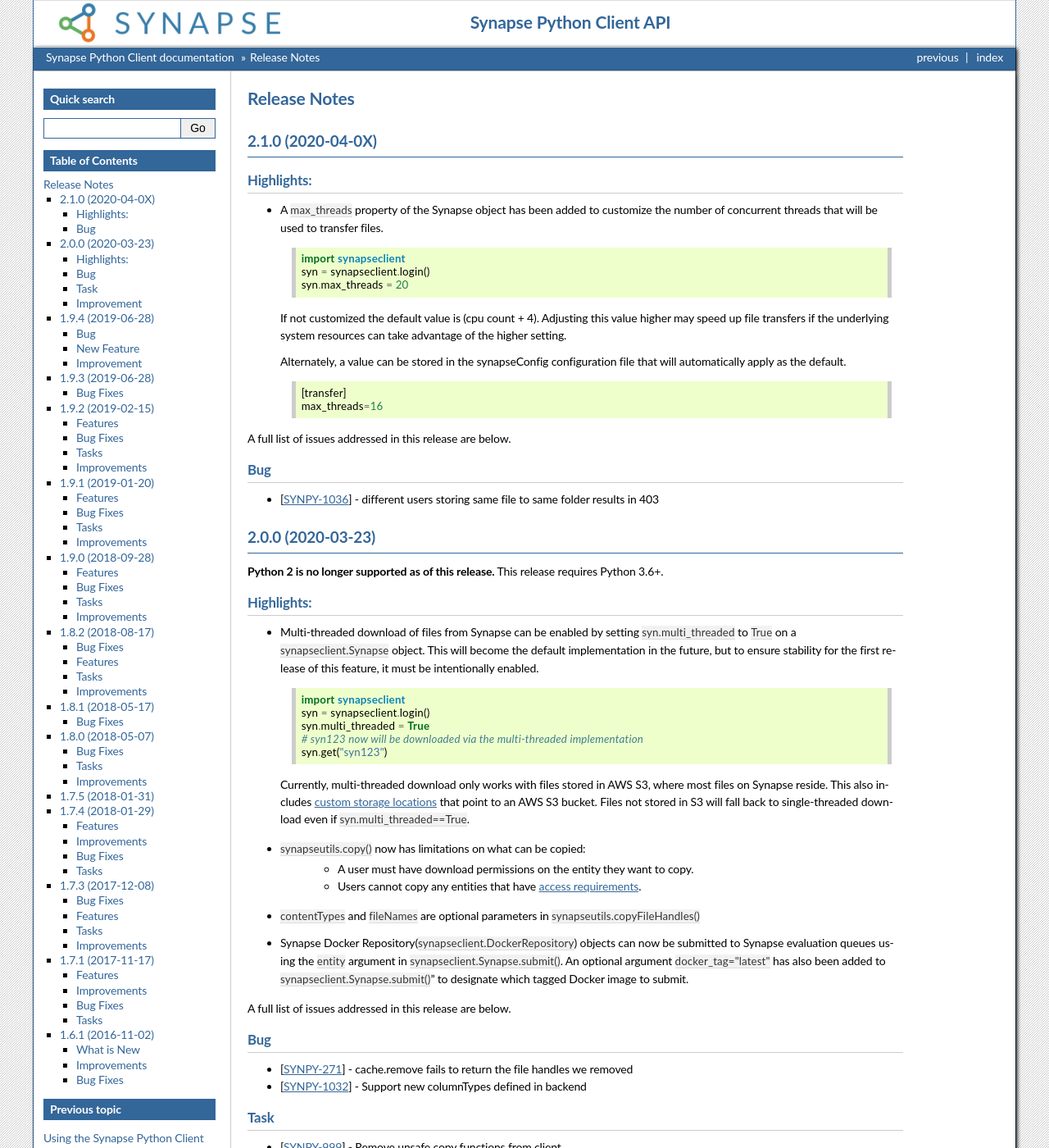
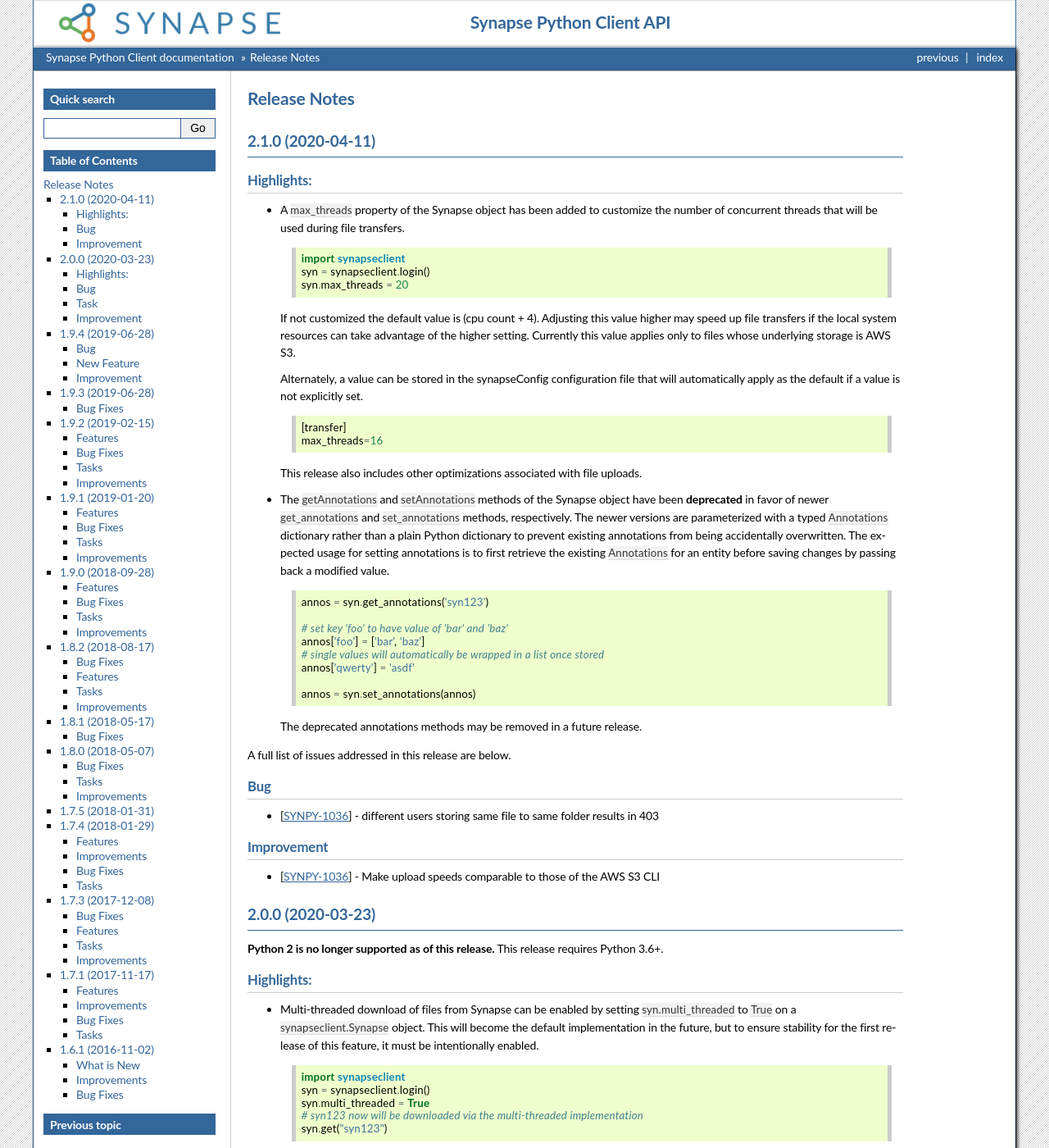
Before and after one commit to Sage-Bionetworks/synapsePythonClient, a Sphinx documentation site: the page built from docs/news.rst, in a window 1280 px wide and 1400 px high. Shown: the whole window at 82% size. Built offline with Sphinx 7.4.7, drawn with Linux system fonts in a browser that asks for light colours; the version number could not be read and is left out.

Commit message:
update release notes for 2.1

```diff
--- a/docs/news.rst
+++ b/docs/news.rst
@@ -2,14 +2,14 @@
 Release Notes
 =============
 
-2.1.0 (2020-04-0X)
+2.1.0 (2020-04-11)
 ==================
 
 Highlights:
 ----------------
 
 - A :code:`max_threads` property of the Synapse object has been added to customize the number of concurrent threads
-  that will be used to transfer files.
+  that will be used during file transfers.
 
   .. code-block:: python
 
@@ -18,16 +18,37 @@
     syn.max_threads = 20
 
   If not customized the default value is (cpu count + 4). Adjusting this value
-  higher may speed up file transfers if the underlying system resources can take advantage of the higher setting.
-
+  higher may speed up file transfers if the local system resources can take advantage of the higher setting.
+  Currently this value applies only to files whose underlying storage is AWS S3.
 
   Alternately, a value can be stored in the synapseConfig configuration file that will automatically apply
-  as the default.
+  as the default if a value is not explicitly set.
 
   .. code-block::
 
      [transfer]
      max_threads=16
+
+  This release also includes other optimizations associated with file uploads.
+
+- The :code:`getAnnotations` and :code:`setAnnotations` methods of the Synapse object have been **deprecated** in
+  favor of newer :code:`get_annotations` and :code:`set_annotations` methods, respectively. The newer versions
+  are parameterized with a typed :code:`Annotations` dictionary rather than a plain Python dictionary to prevent
+  existing annotations from being accidentally overwritten. The expected usage for setting annotations is to first
+  retrieve the existing :code:`Annotations` for an entity before saving changes by passing back a modified value.
+
+  .. code-block::
+
+     annos = syn.get_annotations('syn123')
+
+     # set key 'foo' to have value of 'bar' and 'baz'
+     annos['foo'] = ['bar', 'baz']
+     # single values will automatically be wrapped in a list once stored
+     annos['qwerty'] = 'asdf'
+
+     annos = syn.set_annotations(annos)
+
+  The deprecated annotations methods may be removed in a future release.
 
 A full list of issues addressed in this release are below.
 
@@ -36,6 +57,12 @@
 
 -  [`SYNPY-1036 <https://sagebionetworks.jira.com/browse/SYNPY-1036>`__] -
    different users storing same file to same folder results in 403
+
+Improvement
+-----------
+
+-  [`SYNPY-1036 <https://sagebionetworks.jira.com/browse/SYNPY-1029>`__] -
+   Make upload speeds comparable to those of the AWS S3 CLI
 
 
 2.0.0 (2020-03-23)
```
